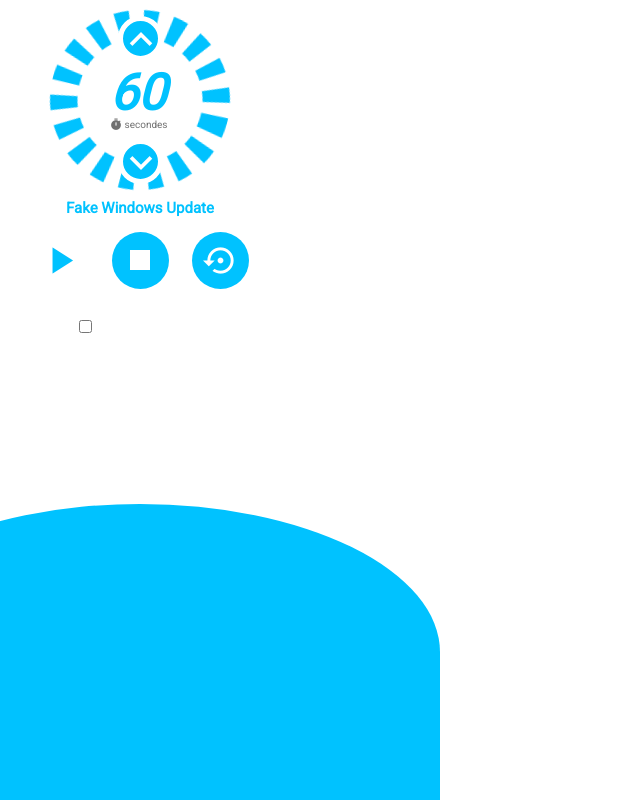
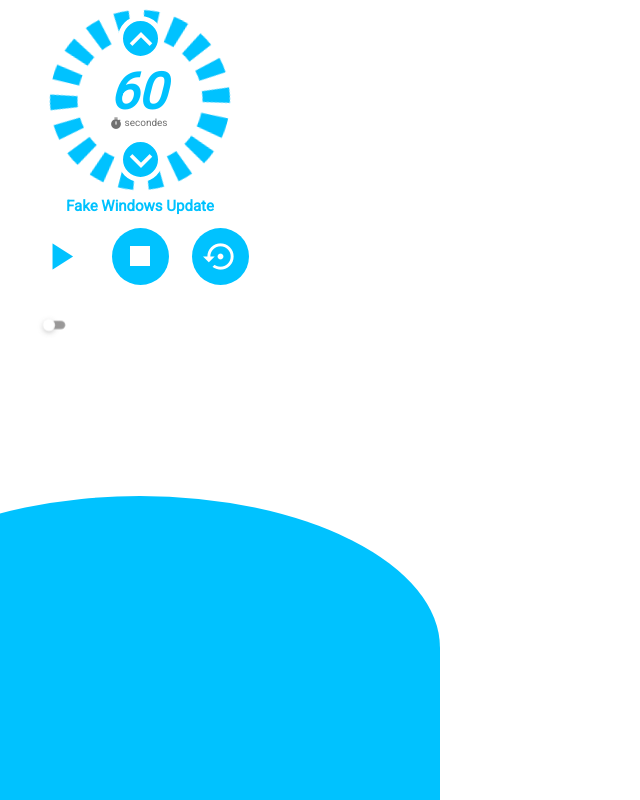
Before and after one commit to EmilienLeroy/FakeWindowsUpdatesExtensions, a website built with webpack: page public/popup.html in a window 1280 px wide. Shown: the whole page, without its empty margins (0-640 px from the left). Built offline with nearby package versions, Linux system fonts and the light colour scheme; some packages are replaced by stand-ins of ours.

Commit message:
:lipstick: Add checkbox style

```diff
--- a/public/popup.html
+++ b/public/popup.html
@@ -60,9 +60,10 @@
       </div>
     </div>
     <div class="footer">
-      <div>
-        <label for="fullscreen">Fullscreen</label>
-        <input id="fullscreen" type="checkbox">
+      <div class="fullscreen">
+        <input id="fullscreen" class="chx" type="checkbox" style="display:none;">
+        <label for="fullscreen" class="toggle"><span></span></label>
+        <div>Fullscreen</div>
       </div>
       <div id="version"></div>
     </div>
--- a/public/style.css
+++ b/public/style.css
@@ -178,13 +178,14 @@
     justify-content: space-between;
     font-size: 10px;
     color: white;
+    align-items: center;
 }
 
 .background {
     position: absolute;
     background: #00C2FF;
     bottom: 0;
-    height: 37%;
+    height: 38%;
     width: 600px;
     left: 0;
     z-index: -1;
@@ -200,6 +201,83 @@
     transform: rotate(47deg);
 }
 
+.fullscreen {
+    display: flex;
+    align-items: center;
+}
+
+/*
+toggle input from this codepen.
+https://codepen.io/andreasstorm/pen/ZorYLO
+*/
+.toggle {
+  position: relative;
+  display: block;
+  width: 40px;
+  height: 20px;
+  cursor: pointer;
+  -webkit-tap-highlight-color: transparent;
+  transform: translate3d(0, 0, 0) scale(0.6);
+}
+
+.toggle:before {
+  content: "";
+  position: relative;
+  top: 3px;
+  left: 3px;
+  width: 34px;
+  height: 14px;
+  display: block;
+  background: #9A9999;
+  border-radius: 8px;
+  transition: background 0.2s ease;
+}
+
+.toggle span {
+  position: absolute;
+  top: 0;
+  left: 0;
+  width: 20px;
+  height: 20px;
+  display: block;
+  background: white;
+  border-radius: 10px;
+  box-shadow: 0 3px 8px rgba(154, 153, 153, 0.5);
+  transition: all 0.2s ease;
+}
+
+.toggle span:before {
+  content: "";
+  position: absolute;
+  display: block;
+  margin: -18px;
+  width: 56px;
+  height: 56px;
+  background: white;
+  border-radius: 50%;
+  transform: scale(0);
+  opacity: 1;
+  pointer-events: none;
+}
+
+#fullscreen:checked + .toggle:before {
+  background: white;
+  opacity: 0.5;
+}
+
+#fullscreen:checked + .toggle span {
+  background: white;
+  transform: translateX(20px);
+  transition: all 0.2s cubic-bezier(0.8, 0.4, 0.3, 1.25), background 0.15s ease;
+  box-shadow: 0 3px 8px rgba(0, 0, 0, 0.2);
+}
+
+#fullscreen:checked + .toggle span:before {
+  transform: scale(1);
+  opacity: 0;
+  transition: all 0.4s ease;
+}
+
 @keyframes rotating {
     from{
         transform: rotate(0deg);
```
